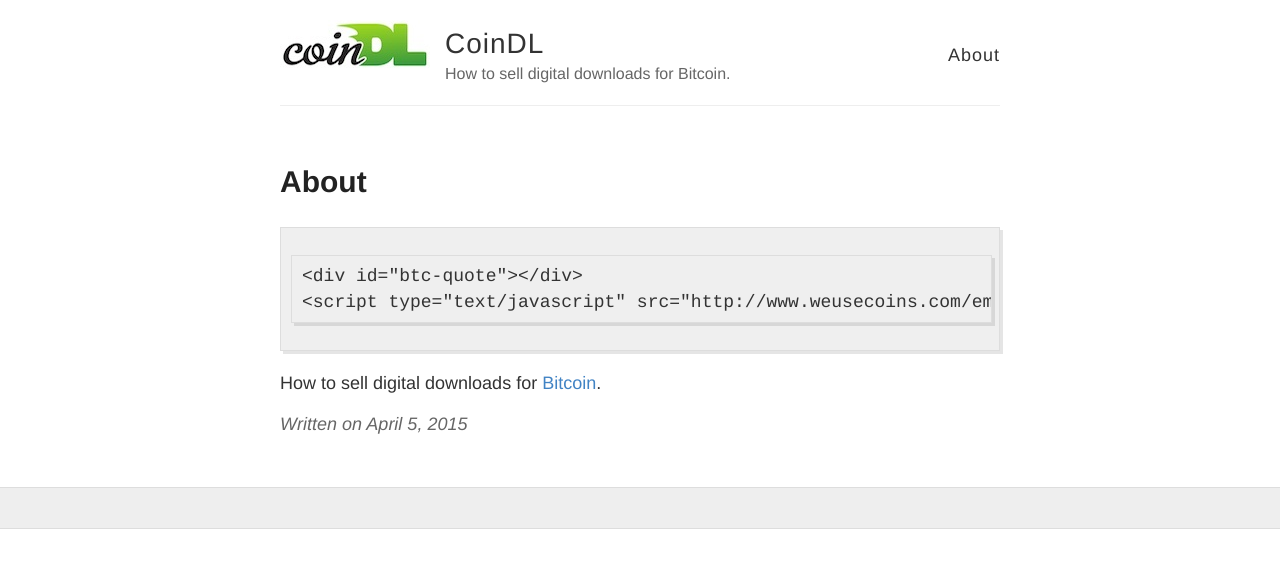
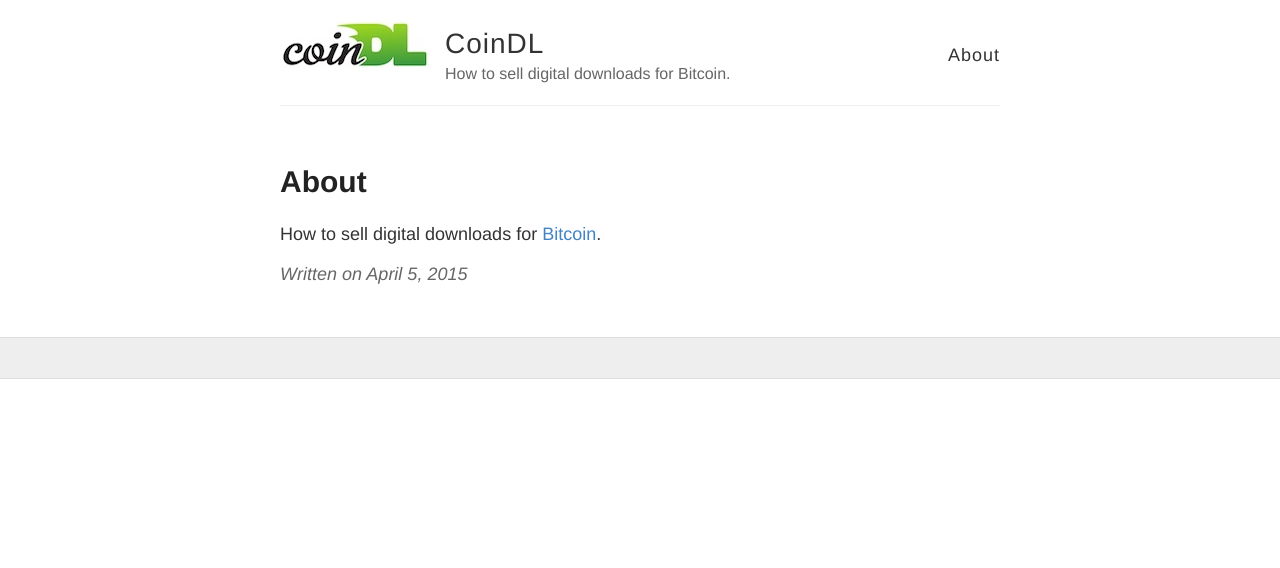
Before and after one commit to kripikroli/coindl_development, a Jekyll site: the page built from _posts/2015-4-5-about-coindl.md, in a window 1280 px wide. Shown: the top 568 px of the page. Built offline with Jekyll 4.4.1, drawn with Linux system fonts in a browser that asks for light colours; Markdown is read by kramdown in place of the engine named in the settings.

Commit message:
Update 2015-4-5-about-coindl.md

```diff
--- a/_posts/2015-4-5-about-coindl.md
+++ b/_posts/2015-4-5-about-coindl.md
@@ -4,9 +4,4 @@ title: About
 published: true
 ---
 
-
-    <div id="btc-quote"></div>
-    <script type="text/javascript" src="http://www.weusecoins.com/embed.js"\></script\>
-
-
 How to sell digital downloads for <a href="http://www.weusecoins.com">Bitcoin</a>.
```
